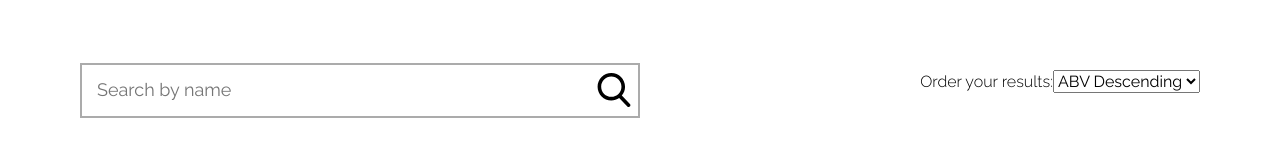
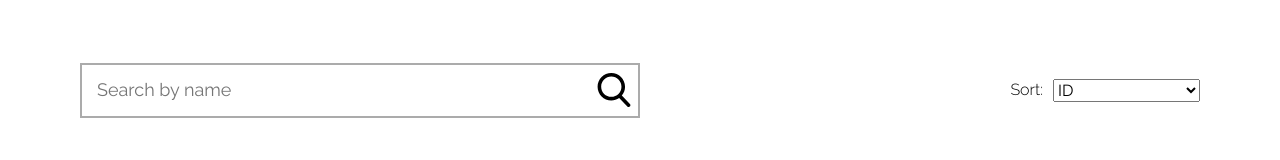
Before and after one commit to chrisbenge/clock_punkipa, a React (Create React App) app: page / in a window 1280 px wide. Shown: the part 273-433 px from the top of the page. Built offline with nearby package versions, Linux system fonts and the light colour scheme; no server answers.

Commit message:
Last Adjustments to sort and styles

```diff
--- a/src/App.js
+++ b/src/App.js
@@ -32,10 +32,18 @@ function App() {
     const order = event.target.value;
     let reordedData = [...beers];
 
-    if ( order === 'abv-asc' ) {
-      sortAsecending( 'abv', reordedData );
-    } else {
-      sortDesending( 'abv', reordedData );
+    switch( order ) {
+      case 'id-desc':
+          sortAsecending( 'id', reordedData );
+        break;
+      case 'abv-asc':
+        sortAsecending( 'abv', reordedData );
+        break;
+      case 'abv-desc':
+        sortDesending( 'abv', reordedData );
+        break;
+      default:
+        sortDesending( 'id', reordedData );
     }
 
     setBeers(reordedData);
--- a/src/App.module.scss
+++ b/src/App.module.scss
@@ -18,8 +18,12 @@
 
 .appSearchBar {
   display: flex;
-  flex-flow: row wrap;
+  flex-flow: column wrap;
   justify-content: space-between;
-  align-items: center;
   margin-bottom: rem($gutter);
+
+  @include respond-to("small-desktop") {
+    flex-flow: row wrap;
+    align-items: center;
+  }
 }
--- a/src/components/ProductCard/ProductCard.module.scss
+++ b/src/components/ProductCard/ProductCard.module.scss
@@ -30,6 +30,7 @@
   &__image {
     max-height: rem(370px);
     margin-bottom: rem($gutter / 2);
+    flex-shrink: 0;
 
     @include respond-to("small-tablet") {
       margin-right: rem($gutter / 2);
--- a/src/components/SortDropdown/SortDropdown.js
+++ b/src/components/SortDropdown/SortDropdown.js
@@ -5,8 +5,9 @@ import styles from './SortDropdown.module.scss';
 
 const SortDropdown = ( { handleChange } ) => (
   <div className={styles.sortDropdown}>
-    <p>Order your results:</p>
-    <select onChange={ handleChange }>
+    <label>Sort: </label>
+    <select onChange={ handleChange }  className={styles.sortDropdown__select}>
+      <option value="id-desc">ID</option>
       <option value="abv-desc">ABV Descending</option>
       <option value="abv-asc">ABV Ascending</option>
     </select>
--- a/src/components/SortDropdown/SortDropdown.module.scss
+++ b/src/components/SortDropdown/SortDropdown.module.scss
@@ -1,6 +1,14 @@
+@import "../../styles/functions.scss";
+@import "../../styles/mixins.scss";
+@import "../../styles/variables.scss";
+
 .sortDropdown {
   display: flex;
   flex-flow: row nowrap;
-  align-items: flex-start;
-  align-content: flex-start;
+  align-items: center;
+  align-content: center;
+
+  &__select {
+    margin-left: rem(10px);
+  }
 }
--- a/src/components/TextSearch/TextSearch.module.scss
+++ b/src/components/TextSearch/TextSearch.module.scss
@@ -5,7 +5,13 @@
 .textSearch {
   display: flex;
   flex-flow: row nowrap;
-  width: 50%;
+  width: 100%;
+  margin-bottom: rem($gutter / 2);
+
+  @include respond-to("small-desktop") {
+    width: 50%;
+    margin-bottom: 0;
+  }
 
   &__text {
     width: 100%;
```
